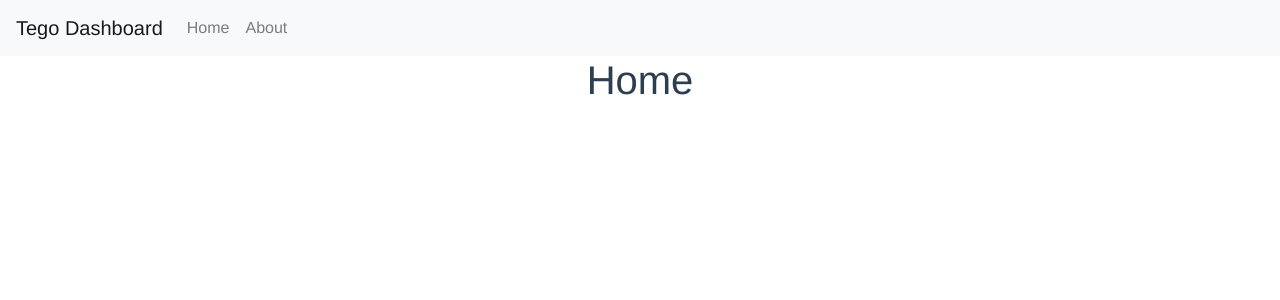
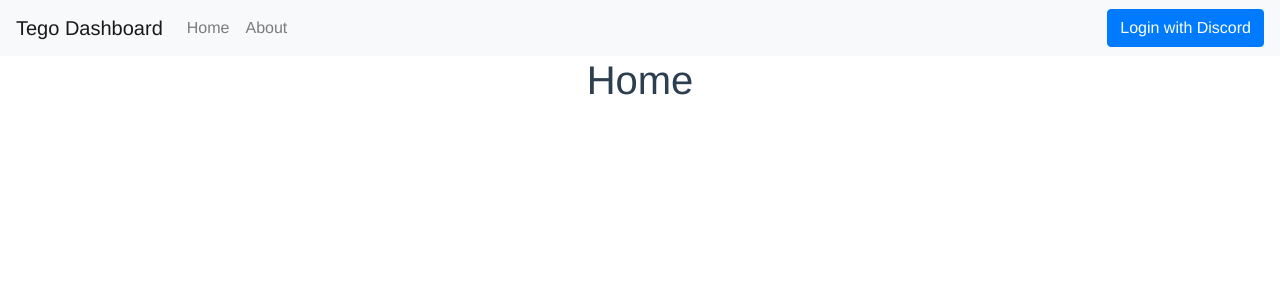
Before and after one commit to jblascoisaza/tego-dashboard, a Vue app: page / in a window 1280 px wide. Shown: the top 300 px of the page. Built offline with nearby package versions, Linux system fonts and the light colour scheme.

Commit message:
created profilebutton component and vuex modules

```diff
--- /dev/null
+++ b/config.json
@@ -0,0 +1,4 @@
+{
+  "BASE_WEB_URL": "http://localhost:8080",
+  "CLIENT_ID": "543912080546201620"
+}
--- a/src/App.vue
+++ b/src/App.vue
@@ -6,7 +6,7 @@
 </template>
 
 <script>
-import NavBar from '@/components/NavBar.vue';
+import NavBar from '@/components/General/NavBar.vue';
 
 export default {
   components: {
--- a/src/components/NavBar.vue
+++ b/src/components/General/NavBar.vue
@@ -10,7 +10,19 @@
           <b-nav-item to="/">Home</b-nav-item>
           <b-nav-item to="/about">About</b-nav-item>
         </b-navbar-nav>
+
+        <ProfileButton />
       </b-collapse>
     </b-navbar>
   </div>
 </template>
+
+<script>
+import ProfileButton from '@/components/General/ProfileButton.vue';
+
+export default {
+  components: {
+    ProfileButton
+  }
+};
+</script>
--- /dev/null
+++ b/src/components/General/ProfileButton.vue
@@ -0,0 +1,15 @@
+<template>
+  <b-navbar-nav class="ml-auto">
+    <b-button variant="primary" :href="oauthURL">Login with Discord</b-button>
+  </b-navbar-nav>
+</template>
+
+<script>
+import { mapState } from 'vuex';
+
+export default {
+  computed: mapState('oAuth', ['oauthURL'])
+};
+</script>
+
+<style scoped></style>
--- a/src/main.js
+++ b/src/main.js
@@ -1,7 +1,7 @@
 import Vue from 'vue';
 import App from './App.vue';
 import router from './router';
-import store from './store';
+import store from './store/store';
 import BootstrapVue from 'bootstrap-vue';
 import 'bootstrap/dist/css/bootstrap.css';
 import 'bootstrap-vue/dist/bootstrap-vue.css';
--- /dev/null
+++ b/src/store/modules/oAuth.js
@@ -0,0 +1,20 @@
+import { BASE_WEB_URL, CLIENT_ID } from '../../../config.json';
+
+const oauthURL = new URL('https://discordapp.com/oauth2/authorize');
+oauthURL.search = new URLSearchParams([
+  ['redirect_uri', BASE_WEB_URL],
+  ['response_type', 'code'],
+  ['scope', ['identify', 'guilds'].join(' ')],
+  ['client_id', CLIENT_ID]
+]);
+
+const namespaced = true;
+
+const state = {
+  oauthURL: decodeURIComponent(oauthURL)
+};
+
+export default {
+  namespaced,
+  state
+};
--- /dev/null
+++ b/src/store/store.js
@@ -0,0 +1,11 @@
+import Vue from 'vue';
+import Vuex from 'vuex';
+import oAuth from './modules/oAuth';
+
+Vue.use(Vuex);
+
+export default new Vuex.Store({
+  modules: {
+    oAuth
+  }
+});
```
